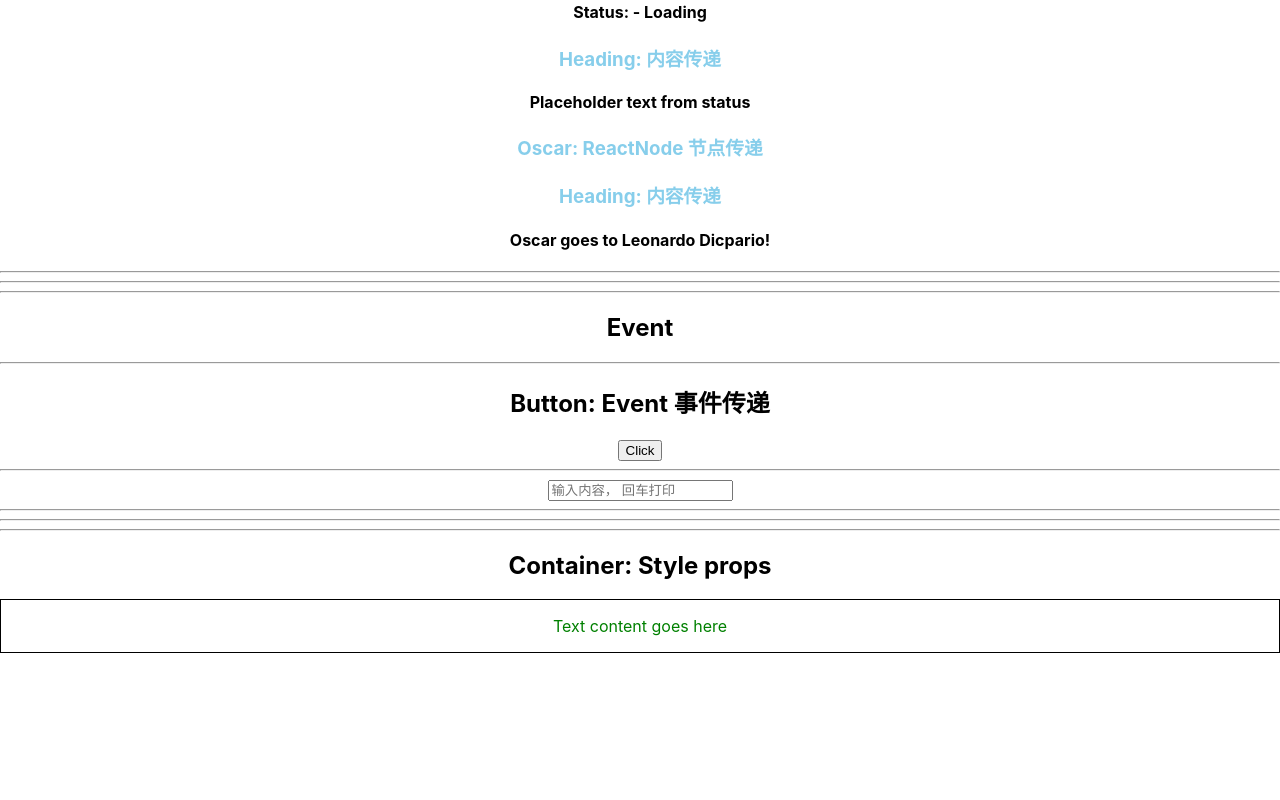
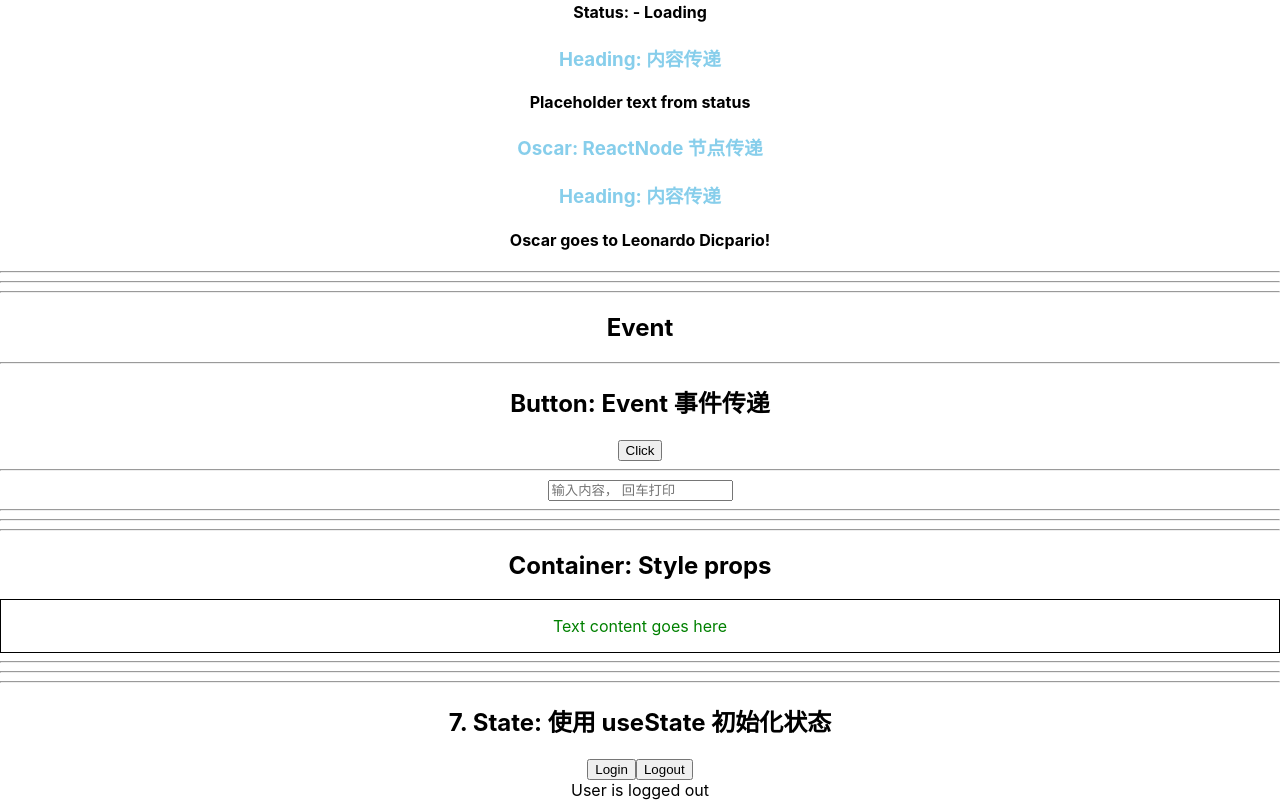
Before and after one commit to tangx/react_scaffolding_ts, a React (Create React App) app: page / in a window 1280 px wide. Shown: the part 464-1264 px from the top of the page. Before the commit the page ends 1117 px from the top, so only its background shows below. Built offline with nearby package versions, Linux system fonts and the light colour scheme.

Commit message:
7. State: 使用 useState 初始化状态

```diff
--- a/src/App.tsx
+++ b/src/App.tsx
@@ -7,6 +7,7 @@ import PersonList from './components/PersonList';
 import Status from './components/Status';
 import Event from './components/Event'
 import Style from './components/Style';
+import Loggedin from './components/state/Loggedin';
 function App() {
 
   const personName = {
@@ -22,6 +23,9 @@ function App() {
 
   return (
     <div className="App">
+
+
+
       {/* <Greet name="zhangsan" messageCount={110} isLoggedIn={false} /> */}
       <Greet name="zhangsan" messageCount={110} isLoggedIn={true} />
       <Person name={personName} />
@@ -35,6 +39,9 @@ function App() {
 
       <hr />
       <Style />
+
+      <hr />
+      <Loggedin />
     </div>
   );
 }
--- /dev/null
+++ b/src/components/state/Loggedin.tsx
@@ -0,0 +1,27 @@
+import React from 'react'
+import { useState } from 'react'  // import useState hook
+
+export default function Loggedin() {
+
+  /** 初始化一个 state
+   * 1. 使用 useState 初始化一个状态
+   * 2. 传入默认值， react 会根据默认值推断类型， 并限定类型
+   * 3. 返回值时一个 Array 数组： [值变量, 修改方法]
+   **/
+  const [isLoggedIn, setIsLoggedIn] = useState(false)
+  const handleLogin = () => {
+    setIsLoggedIn(true)
+  }
+  const handleLogout = () => {
+    setIsLoggedIn(false)
+  }
+  return (
+    <div>
+      <hr /><hr />
+      <h2>7. State: 使用 useState 初始化状态</h2>
+      <button onClick={handleLogin}>Login</button>
+      <button onClick={handleLogout}>Logout</button>
+      <div>User is {isLoggedIn ? 'logged in' : 'logged out'}</div>
+    </div>
+  )
+}
```
